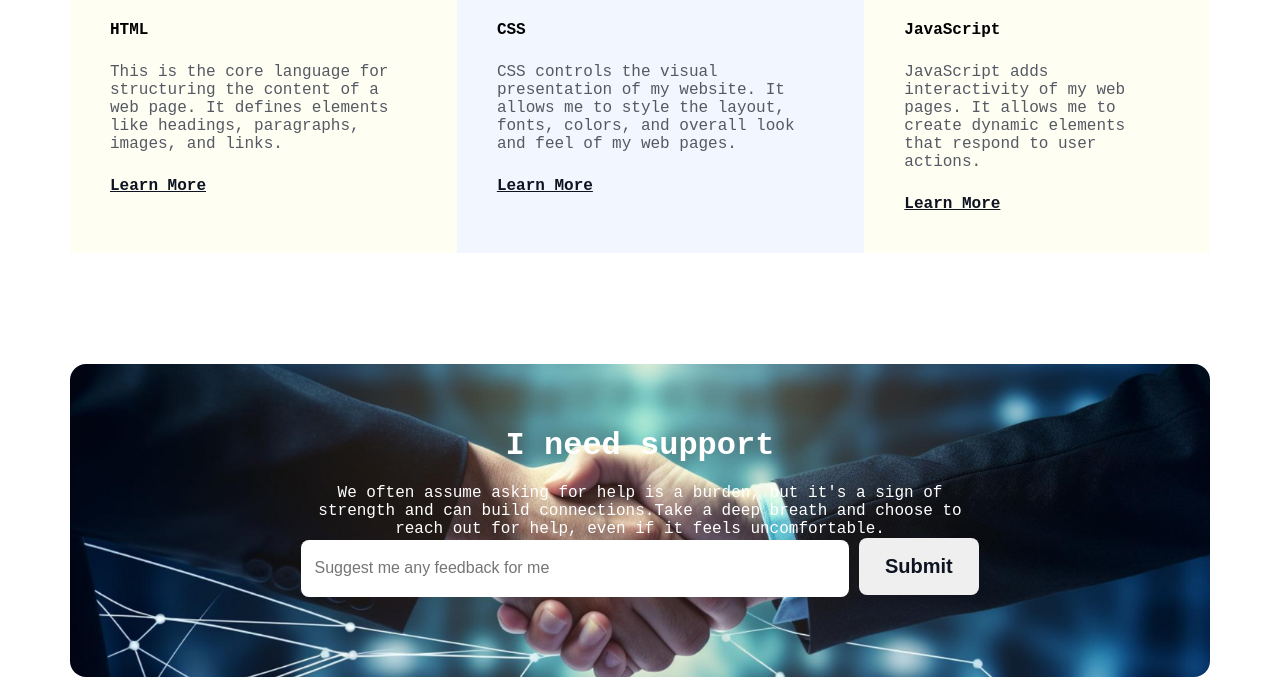
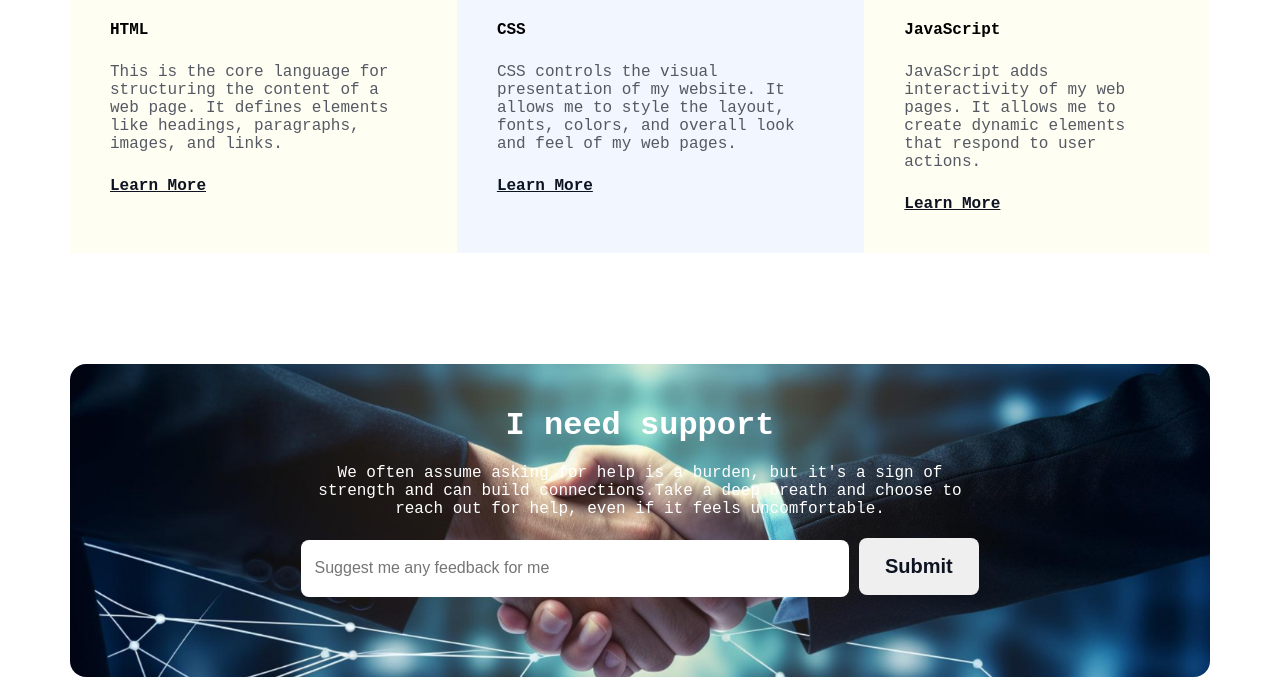
Before and after one commit to HelalUddin24/-b10-assignment-01, a plain HTML site: page index.html in a window 1280 px wide. Shown: the part 3788-4483 px from the top of the page. Drawn offline with Linux system fonts and the light colour scheme; a web font is replaced by a local one.

Commit message:
update info

```diff
--- a/style.css
+++ b/style.css
@@ -230,7 +230,7 @@ html{
     height: 313px;
 }
 .footer-main-text-area{
-    padding-top: 64px;
+    padding-top: 44px;
 }
 .footer-description{
     margin: 20px 39px 0px;
@@ -243,6 +243,9 @@ html{
     font-weight: bold;
     font-size: 32px;
     line-height: 36px;
+}
+.footer-form{
+    padding-top: 20px;
 }
 .footer-input-btn{
     width: 548px;
```
